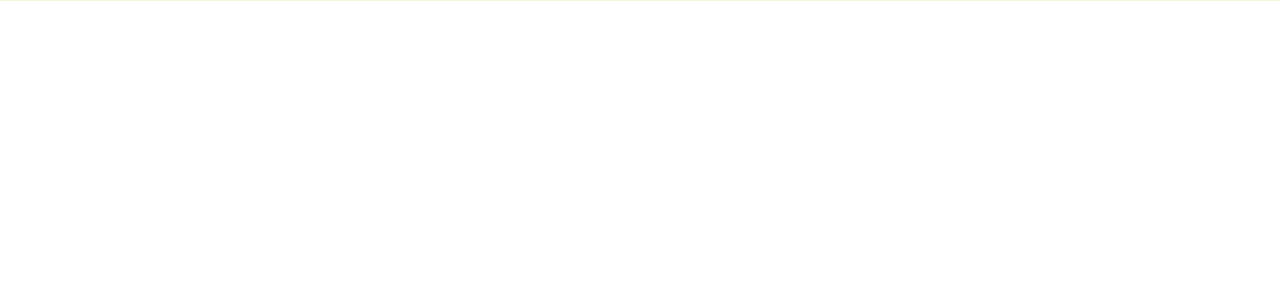
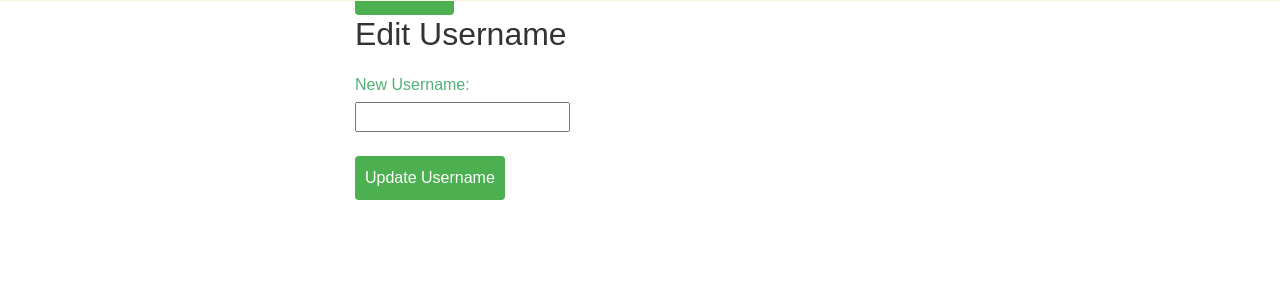
Before and after one commit to csmith-02/rabbithole, a Flask app: page /profile in a window 1280 px wide. Shown: the part 799-1099 px from the top of the page. Before the commit the page ends 800 px from the top, so only its background shows below. Run offline with Flask 3, Linux system fonts and the light colour scheme; the visitor is signed in with stand-in values (Sample User, id 1); some libraries are stand-ins or nearby versions.

Commit message:
Added change username feature and contactus/aboutus pages

```diff
--- a/app.py
+++ b/app.py
@@ -4,6 +4,9 @@ import os
 from dotenv import load_dotenv
 from models import User, Post, Community, db
 from flask_bcrypt import Bcrypt
+import re
+
+ALLOWED_EXTENSIONS = {'png', 'jpg', 'jpeg'}
 
 load_dotenv()
 
@@ -15,6 +18,8 @@ app.config['SQLALCHEMY_DATABASE_URI'] = \
 app.secret_key = os.getenv('APP_SECRET_KEY', 'strawberry')
 db.init_app(app)
 bcrypt = Bcrypt(app)
+
+app.config['UPLOAD_FOLDER'] = '/rabbithole/static/user_profile_images'
 
 @app.route('/rabbithole/static/<path:path>')
 def send_static(path):
@@ -84,6 +89,26 @@ def signup():
         return redirect('/home', 302)
     return render_template('signup_page.html', loggedIn=False)
 
+@app.route('/contact_us')
+def contact():
+    if 'username' in session:
+        loggedIn=True
+        user = User.query.filter_by(username=session['username']).first()
+    else:
+        loggedIn=False
+        user = None
+    return render_template('contact_us_page.html')
+
+@app.route('/about_us')
+def about():
+    if 'username' in session:
+        loggedIn=True
+        user = User.query.filter_by(username=session['username']).first()
+    else:
+        loggedIn=False
+        user = None
+    return render_template('about_us_page.html')
+
 @app.post('/logout')
 def logout():
     del session['username']
@@ -116,6 +141,21 @@ def perform_signup(username, email, raw_password):
     db.session.commit()
 
     return True
+
+@app.route('/profile/edit_username', methods=['POST'])
+def edit_username():
+    if 'username' not in session:
+        return redirect('/login', 302)
+    new_username = request.form.get('username')
+    user = User.query.filter_by(username=session['username']).first()
+    # Check if the new username is already taken
+    if User.query.filter_by(username=new_username).first():
+        return render_template('profile_page.html', error="Username already taken")
+    user.username = new_username
+    db.session.commit()
+    session['username'] = new_username
+    return redirect('/profile')
+
 
 # Communities Functionality
 
--- a/templates/_template.html
+++ b/templates/_template.html
@@ -12,6 +12,7 @@
         background-color: #ffffff;
         font-family: Arial, sans-serif;
         color: #51b178;
+        padding-bottom: 100px;
       }
 
       .navbar {
@@ -130,9 +131,9 @@
     <footer class="footer">
         <div class="container text-center">
             <span class="text-muted">Copyright © 2023 RabbitHole, Inc.</span><br>
-            <a href="#">Contact Us</a>
+            <a href="/contact_us">Contact Us</a>
             <span> | </span>
-            <a href="#">About Us</a>
+            <a href="/about_us">About Us</a>
         </div>
     </footer>
     <script src="https://cdn.jsdelivr.net/npm/bootstrap@5.3.2/dist/js/bootstrap.bundle.min.js" integrity="sha384-C6RzsynM9kWDrMNeT87bh95OGNyZPhcTNXj1NW7RuBCsyN/o0jlpcV8Qyq46cDfL" crossorigin="anonymous"></script>
--- a/templates/profile_page.html
+++ b/templates/profile_page.html
@@ -50,12 +50,14 @@
   input[type="submit"]:hover {
     background-color: #45a049;
   }
+
+
 </style>
 <div class="container">
   <h1>{{ user.username }}'s Profile</h1>
 
   <img
-    src="{{ url_for('static', filename='default_profile_picture.jpg') }}"
+    src="/rabbithole/static/default.png"
     alt="Default Profile Picture"
   />
 
@@ -69,5 +71,18 @@
     <br />
     <input type="submit" value="Update Bio" />
   </form>
+
+  <h2>Edit Username</h2>
+<form method="POST" action="/profile/edit_username">
+    <label for="username">New Username:</label>
+    <input type="text" id="username" name="username" required>
+    <br />
+    <br />
+    <input type="submit" value="Update Username" />
+</form>
+
 </div>
+
+
+
 {% endblock %}
--- a/templates/signup_page.html
+++ b/templates/signup_page.html
@@ -88,5 +88,9 @@
 
     <button type="submit" class="btn btn-primary">Create User</button>
   </form>
+
+
+
+
 </div>
 {% endblock %}
```
Also changed, not shown: templates/about_us_page.html (added, +16 -0 lines), templates/contact_us_page.html (added, +20 -0 lines).
